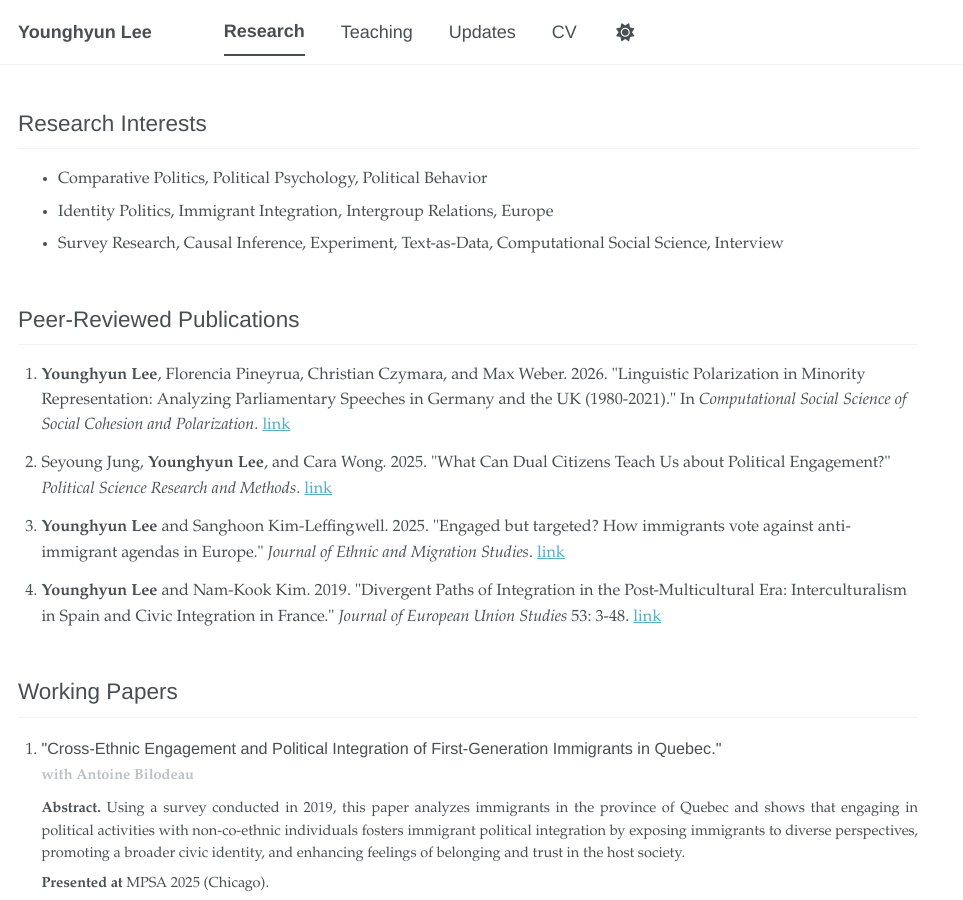
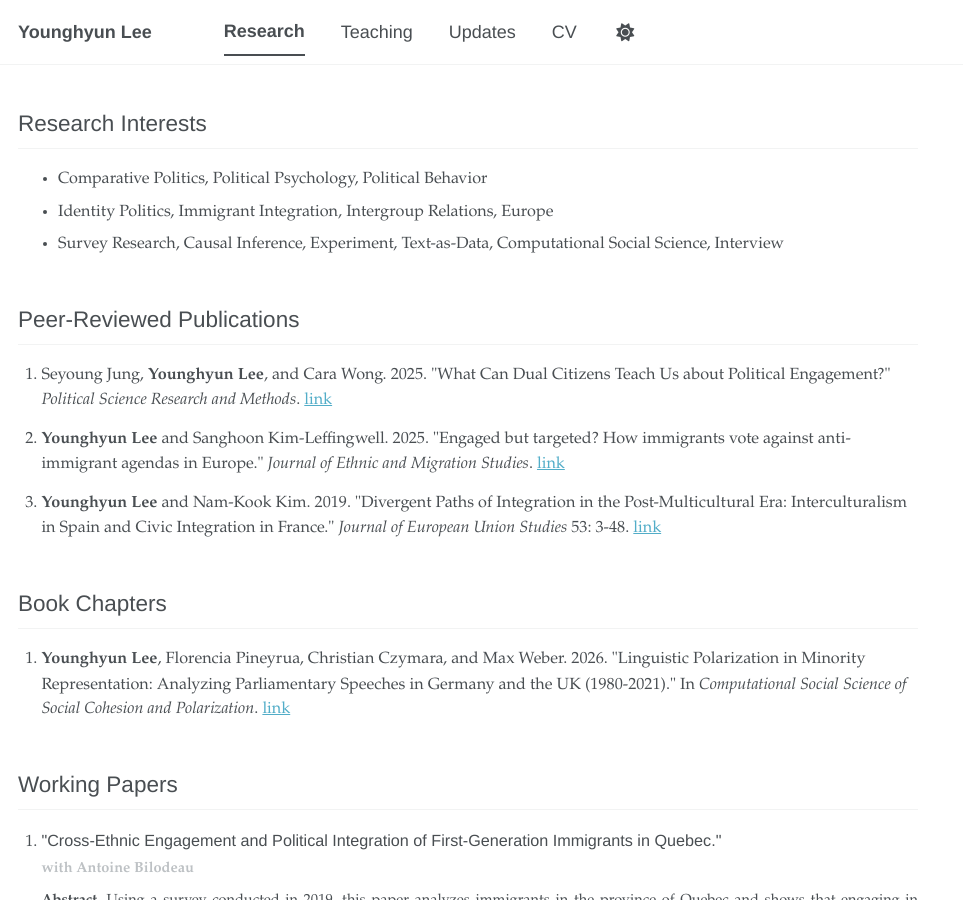
Before and after one commit to younghyunlee52/Website, a Jekyll site: the page built from _pages/research.md, in a window 1280 px wide and 900 px high. Shown: the whole window, without its empty margins (0-963 px from the left). Built offline with Jekyll 4.4.1, drawn with Linux system fonts in a browser that asks for light colours; a script bundle is joined from its source files by our own code; library files that are not in the unit come from our copies.

Commit message:
Update research.md

```diff
--- a/_pages/research.md
+++ b/_pages/research.md
@@ -17,10 +17,15 @@ page_class: research-page
 ## Peer-Reviewed Publications
 
 <ol class="research-publications">
-  <li><strong>Younghyun Lee</strong>, Florencia Pineyrua, Christian Czymara, and Max Weber. 2026. "Linguistic Polarization in Minority Representation: Analyzing Parliamentary Speeches in Germany and the UK (1980-2021)." In <em>Computational Social Science of Social Cohesion and Polarization</em>. <a href="https://doi.org/10.1007/978-3-032-01373-6_7">link</a></li>
   <li>Seyoung Jung, <strong>Younghyun Lee</strong>, and Cara Wong. 2025. "What Can Dual Citizens Teach Us about Political Engagement?" <em>Political Science Research and Methods</em>. <a href="https://doi.org/10.1017/psrm.2025.10053">link</a></li>
   <li><strong>Younghyun Lee</strong> and Sanghoon Kim-Leffingwell. 2025. "Engaged but targeted? How immigrants vote against anti-immigrant agendas in Europe." <em>Journal of Ethnic and Migration Studies</em>. <a href="https://doi.org/10.1080/1369183X.2025.2589904">link</a></li>
   <li><strong>Younghyun Lee</strong> and Nam-Kook Kim. 2019. "Divergent Paths of Integration in the Post-Multicultural Era: Interculturalism in Spain and Civic Integration in France." <em>Journal of European Union Studies</em> 53: 3-48. <a href="https://www.kci.go.kr/kciportal/landing/article.kci?arti_id=ART002520564">link</a></li>
+</ol>
+
+## Book Chapters
+
+<ol class="research-publications">
+  <li><strong>Younghyun Lee</strong>, Florencia Pineyrua, Christian Czymara, and Max Weber. 2026. "Linguistic Polarization in Minority Representation: Analyzing Parliamentary Speeches in Germany and the UK (1980-2021)." In <em>Computational Social Science of Social Cohesion and Polarization</em>. <a href="https://doi.org/10.1007/978-3-032-01373-6_7">link</a></li>
 </ol>
 
 ## Working Papers
```
